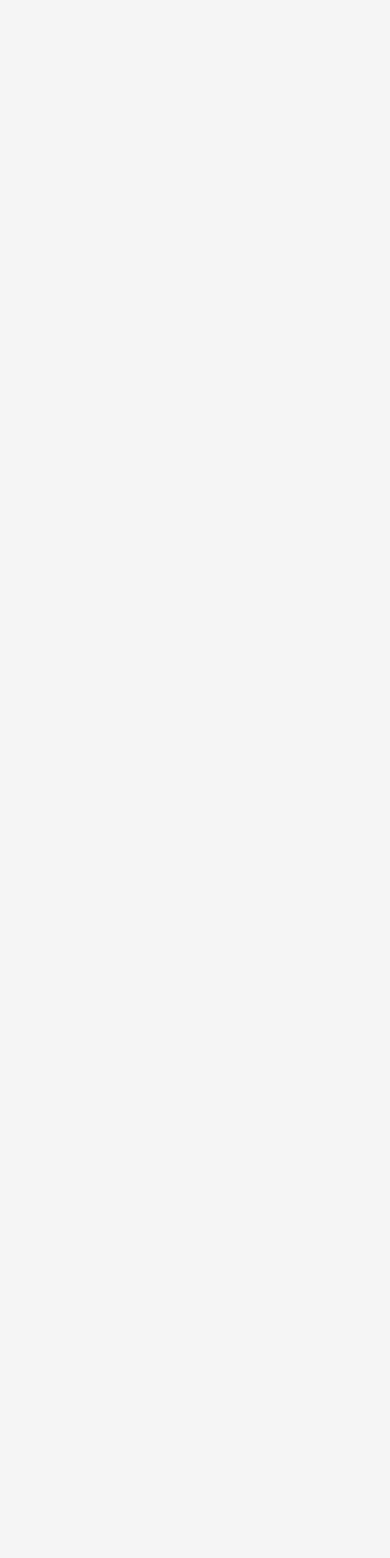
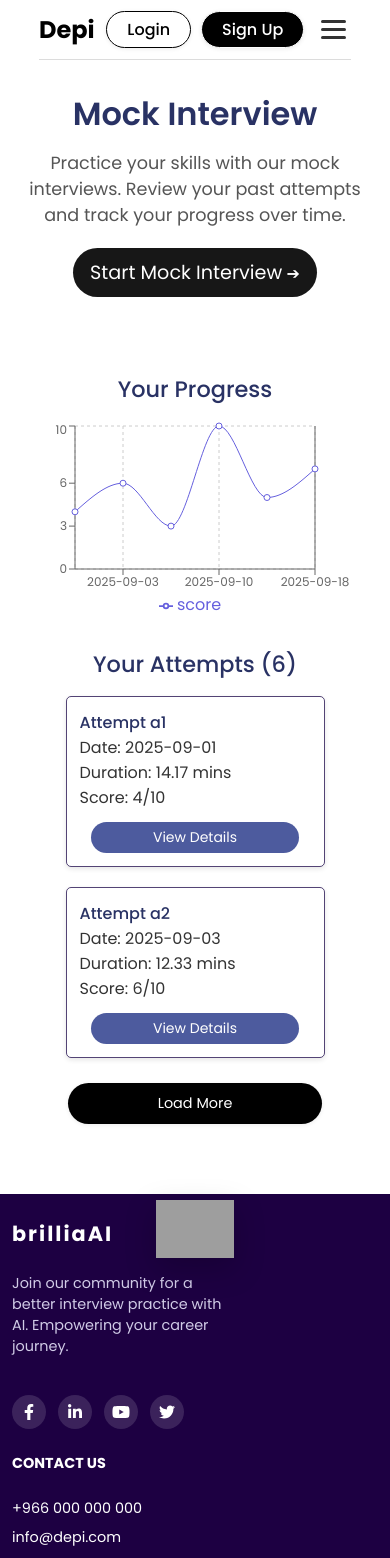
Before and after one commit to mohadmohamed/Depi-Project, a React (Vite) app in the folder Client/react-front-End/: page / in a window 390 px wide. Shown: the top 1558 px of the page. Before the commit the page ends 844 px from the top, so only its background shows below. Built offline with nearby package versions, Linux system fonts and the light colour scheme; grey boxes are pictures that could not be loaded; a small style sheet from the web is missing.

Commit message:
css for mock interview and header

```diff
--- a/Client/react-front-End/src/App.jsx
+++ b/Client/react-front-End/src/App.jsx
@@ -8,7 +8,7 @@ import MockInterview from "./componenets/Mock-Interview/mockInterview";
 function App() {
   return (
     <>
-
+      <MockInterview />
     </>
   );
 }
--- a/Client/react-front-End/src/componenets/Mock-Interview/attemptsCard.jsx
+++ b/Client/react-front-End/src/componenets/Mock-Interview/attemptsCard.jsx
@@ -5,12 +5,13 @@ console.log(props.noOfAttempts)
 return(
 
     <div className="mi-attempt-card">
-
-        <h2 className="attempt-title">{props.title}</h2>
+      <section>
+        <h3 className="attempt-title">Attempt {props.id}</h3>
         <p className="attempt-date">Date: {props.date.split("T")[0]}</p>
         <p className="attempt-duration">Duration: {(props.durationSec/60).toFixed(2)} mins</p>
         <p className="attempt-score">Score: {props.score}/{props.total}</p>
-        <button className="view-details-btn">View Details</button>
+      </section>
+      <button className="view-details-btn">View Details</button>
     </div>
 
 
--- a/Client/react-front-End/src/componenets/Mock-Interview/attemptsGraph.jsx
+++ b/Client/react-front-End/src/componenets/Mock-Interview/attemptsGraph.jsx
@@ -1,5 +1,5 @@
 import { LineChart, Line, XAxis, YAxis, CartesianGrid, Tooltip, Legend, ResponsiveContainer } from 'recharts';
-import React from 'react';
+
 import attemptsFile from '../../data/attempts.json'
 
 export default function AttemptsGraph() {
--- a/Client/react-front-End/src/componenets/Mock-Interview/mockInterview.css
+++ b/Client/react-front-End/src/componenets/Mock-Interview/mockInterview.css
@@ -6,19 +6,18 @@
 /* main container */
 .mi-main {
   display: flex;
-  height: 100vh;
   flex-direction: column;
   align-items: center;
+  background-color: white;
   /* background-image:
     radial-gradient(ellipse at 10% 90%, rgba(255, 153, 153, 0.45) 0%, rgba(246, 143, 155, 0.335) 18%, transparent 45%),
     radial-gradient(ellipse at 90% 90%, rgba(255, 202, 202, 0.45) 0%, rgba(246, 143, 155, 0.335) 18%  , transparent 45%),
     radial-gradient(circle at 50% 10%, rgba(248, 169, 255, 0.213) 0%, rgba(194, 183, 248, 0.357) 28%, transparent 45%),
     linear-gradient(180deg, rgba(248,243,255,1) 0%, rgb(255, 255, 255) 42%, rgb(255, 255, 255) 100%); */
+    padding: 50px 20px;
+    padding-bottom: 120px;
+}
 
-
-
-    padding: 30px 20px;
-}
 .mapped-attempts::-webkit-scrollbar {
   width: 5px;
 }
@@ -68,24 +67,9 @@
 
 /* Attempt Card */
 
-.mi-attempt-card {
-  background-color: #fff;
 
-  border-radius: 10px;
-  padding: 15px 20px;
-  margin: auto;
-  border:1px solid #3c2364;
-  margin-bottom: 15px;
-  width: max-content;
-  max-width: 800px;
-  transition: 0.2s all ease;
- box-shadow:  0px 2px 0px #502d92;
-  margin-right: 15px;
-}
 
-.mi-attempt-card:hover{
-    transform: translateY(-3px);
-}
+
 
 /* .mi-attempt-card:hover {
   box-shadow: 0 4px 10px rgba(102, 37, 186, 0.7);
@@ -94,16 +78,18 @@
 
 /* Start Button */
 .load-more-btn {
+
   all: unset;
   background-color: rgb(0, 0, 0);
   color: #fff;
+  text-align: center;
   padding: 8px 16px;
   border-radius: 100px;
-  font-size: 1rem;
+  font-size: 0.9rem;
   font-family: 'Poppins', sans-serif;
   cursor: pointer;
   transition: 0.2s all ease;
-  margin-top: 10px;
+  box-shadow: 0 1px 4px 0 rgba(0, 0, 0, 0.08);
 }
 
 .load-more-btn:hover {
@@ -133,22 +119,13 @@
   transform: scale(1.01);
 }
 
-/* Attempts section */
-.mi-attempts {
-  width: 100%;
-  max-width: 800px;
-  margin-top: 30px;
-  display: flex;
-}
+
 
 .mi-subtitle {
   font-size: 1.4rem;
   color: var(--mi-color);
   font-weight: 500;
-  margin-bottom: 20px;
 }
-
-
 
 /* No Attempts */
 .no-attempts {
@@ -176,86 +153,166 @@
   padding: 5px 12px;
   border-radius: 100px;
   margin-top: 10px;
-  font-size: 1rem;
+  font-size: 0.875rem;
   font-family: 'Poppins', sans-serif;
   cursor: pointer;
   transition: 0.2s all ease;
+  margin: auto;
+  margin-top: 12px;
+
 }
+
 .view-details-btn:hover{
     background-color: #2e3f93;
     transform: scale(1.02);
 }
 
-.mapped-attempts {
-flex:1;
-text-align: center;
-max-height: 450px;
-overflow-y: auto;
-overflow-x: hidden;
-box-sizing: border-box;
+.mi-attempts{
+  margin-top:30px ;
+  display: flex;
+  gap:40px;
+  width: 80%;
+  margin-bottom: 30px;
+}
+
+ .prog-sect{
+  flex:1;
+  height: 350px;
+  display: flex;
+  flex-direction: column;
+  gap: 15px;
+}
+  .prog-sect h2{
+      /* text-align: center; */
+      text-align: center;
+  }
+
+.prog-sect #mi-graph tspan{
+    font-size: 12px;
+}
+
+.details-attempts{
+  flex:1;
+  display: flex;
+  flex-direction:column;
+  gap:15px;
+}
+
+.mapped-attempts{
+  display: flex;
+  justify-content:flex-start;
+  flex-wrap: wrap;
+  gap: 16px;
+}
+
+.mi-attempt-card{
+  border-radius: 5px;
+  padding: 13px;
+  box-shadow: 0 2px 5px rgba(0, 0, 0, 0.1);
+  width: 220px;
+  transition: 0.2s all ease;
+  border: 1px solid #180446bd;
+  transition: all 0.2s ease;
+}
+.mi-attempt-card button{
+  width: 80%;
+  text-align: center;
+}
+  #mi-graph {
+    height: 100%;
+    width: 100%;
+  }
+.mi-attempt-card{
+  display: flex;
+  flex-direction: column;
+  justify-content: space-between;
+  align-items: flex-start;
 
 }
+.mi-attempt-card h3{
+  color: var(--mi-color);
+  font-weight: 500;
+  font-size: 1rem;
+}
 
+.mi-attempt-card:hover{
+  box-shadow: 0 4px 10px rgba(25, 31, 65, 0.2);
+  transform: scale(1.02);
+  background-color: #f7f6ff;
+}
 
-
-#mi-graph{
-    flex: 2.5;
-    transition: 0.2s all ease;
-    height: 370px;
-    margin-left: 20px;
-
-}
 /* #mi-graph:hover{
     transform: scale(1.01);
 } */
 
 /* Responsive */
-@media (max-width: 768px) {
-  .mi-main {
-    padding: 20px;
+@media (max-width: 1024px) {
+  .mi-attempts {
+    flex-direction: column;
+    width: 100%;
+    gap:60px;
+  }
+  .prog-sect{
+    height: 300px;
+    width: 80%;
+    flex: none;
+    margin: auto;
+    order:-1;
+  }
+  #mi-graph {
+    height: 100%;
+    width: 100%;
+  }
+  .details-attempts {
+    width: 100%;
+    justify-content: center;
+    align-items: center;
+  }
+  .mapped-attempts {
+    justify-content: center;
+  }
+}
+
+@media (max-width:730px) {
+  .mapped-attempts {
+    gap: 12px;
+  }
+  .mi-attempts{
+    margin-top: 0px;
+    gap:25px;
+  }
+}
+@media (max-width: 500px) {
+  .load-more-btn{
+    width: 60%;
+    font-size: 0.9rem;
+    margin-top: 10px;
+    padding-top: 10px;
+    padding-bottom: 10px;
   }
 
-  .mi-header {
-    font-size: 1.7rem;
+  .mi-attempt-card {
+    width: 70%;
+  }
+   .mapped-attempts {
+    gap: 20px;
   }
 
-  .mi-start-btn {
-    font-size: 1rem;
-    padding: 10px 16px;
+
+  .prog-sect {
+    order: -1;
+    margin-top: 30px;
+    width: 100%;
+    height: 250px;
   }
 
-  .mi-subtitle {
-    font-size: 1.2rem;
+    #mi-graph {
+    height: 250px;
   }
-}
-@media (max-width: 600px){
-  .mi-attempts {
-    flex-direction: column;
-    align-items: center;
+  .mi-main {
+    padding: 30px 10px;
+    padding-bottom: 40px;
   }
-    #mi-graph{
-        margin-top: 30px;
-        margin-left: 0;
-        width: 100%;
-        max-height:auto;
-        flex: none;
-    }
-    .mapped-attempts
-    {
-    max-height: 100%;
-    }
-    .mi-attempt-card{
-        margin-right: 0;
 
-    }
 
 }
-@media (max-width:450px){
-
-    #mi-graph{
-        margin-top: 30px;
-        width: 100%;
-        max-height:250px;
-        flex: none;
-    }
-}
--- a/Client/react-front-End/src/componenets/Mock-Interview/mockInterview.jsx
+++ b/Client/react-front-End/src/componenets/Mock-Interview/mockInterview.jsx
@@ -1,14 +1,33 @@
 import React from 'react'
 import './mockInterview.css'
+import Header from '../resume/Header'
+import Footer from '../resume/Footer'
 import attemptsFile from '../../data/attempts.json'
 import AttemptsCard from './attemptsCard'
 import AttemptsGraph from './attemptsGraph'
 
 export default function MockInterview() {
-    const [end, setEnd] = React.useState(2);
     const noOfAttempts = attemptsFile.attempts.length;
+    const [end, setEnd] = React.useState(noOfAttempts);
+    const [showBtn, setShowBtn] = React.useState(false);
+    const[isArrayEnded,setIsArrayEnded] = React.useState(false);
 
-    const mappedAttempts = attemptsFile.attempts.slice(0,end).map(
+    console.log(end)
+
+    React.useEffect(() => {
+        if (end >= noOfAttempts) {
+            setShowBtn(false);
+            setIsArrayEnded(true);
+        }}),[end];
+
+
+    if(window.innerWidth <= 500 && end > 2 && !showBtn && !isArrayEnded){
+      setEnd(2)
+      setShowBtn(true)
+    }
+
+
+    const mappedAttempts = attemptsFile.attempts.slice(0, end).map(
         (attempt) => <AttemptsCard
             key={attempt.id}
             {...attempt}
@@ -18,27 +37,33 @@ export default function MockInterview() {
 
     return (
         <>
+            <Header isLoggedIn={false} />
             <main className='mi-main'>
                 <div className='mock-interview'>
                     <h1 className='mi-header'>Mock Interview</h1>
                     <p className='mi-text'>Practice your skills with our mock interviews. Review your past attempts and track your progress over time.</p>
-                    <button  className='mi-start-btn'>Start Mock Interview</button>
+                    <button className='mi-start-btn'>Start Mock Interview</button>
                 </div>
                 {noOfAttempts > 0 ? <section className='mi-attempts'>
-                    <div className='mapped-attempts'>
+                    <div className='details-attempts'>
                         <h2 className='mi-subtitle'>Your Attempts ({noOfAttempts})</h2>
-                        {mappedAttempts}
+                        <div className='mapped-attempts'>{mappedAttempts}</div>
+                        {showBtn && (
+                            <>
 
-                        {end < noOfAttempts && (
                             <button
                                 className="load-more-btn"
                                 onClick={() => setEnd(prev => prev + 2)}
                             >
                                 Load More
-                            </button>
+                            </button></>
                         )}
+
                     </div>
-                    <AttemptsGraph />
+                    <section className='prog-sect'>
+                        <h2 className='mi-subtitle'>Your Progress</h2>
+                        <AttemptsGraph />
+                        </section>
                 </section> : null}
 
 
@@ -50,6 +75,7 @@ export default function MockInterview() {
 
 
             </main>
+            <Footer />
         </>
     )
 }
--- a/Client/react-front-End/src/componenets/Questions/QuestionCard.jsx
+++ b/Client/react-front-End/src/componenets/Questions/QuestionCard.jsx
@@ -30,6 +30,7 @@ export default function QuestionCard(prop) {
                         className={`
                         choice
                         ${prop.submitted ? "choice-as" : "choice-bs"}
+                        ${prop.submitted && choice === selectedChoice && choice === prop.correct ? "correct" : ""}
                         ${!prop.submitted && choice === selectedChoice ? "choice-selected" : ""}
                         ${prop.submitted && choice === selectedChoice && choice !== prop.correct ? "wrong" : ""}
                         ${prop.submitted && choice === prop.correct && choice !== selectedChoice ? "correct-not-chosen" : ""}
--- a/Client/react-front-End/src/componenets/resume/Header.css
+++ b/Client/react-front-End/src/componenets/resume/Header.css
@@ -219,7 +219,7 @@ header ul .buttons button.signup:hover {
     align-items: center;
     max-height: 0;
     overflow: hidden;
-    transition: max-height 0.3s ease;
+    transition: all 0.3s ease;
     margin-top: 0;
   }
 
--- a/Client/react-front-End/src/componenets/resume/resumeAnalysis.css
+++ b/Client/react-front-End/src/componenets/resume/resumeAnalysis.css
@@ -6,12 +6,11 @@ header ul
     justify-content: space-around;
     font-family: 'Poppins', sans-serif;
     border-bottom: 1px solid #2a2a2a2a;
-    padding-bottom: 19px;
-    padding-top: 10px;
     width: 80%;
-    justify-content: space-around;
+    margin: auto;
+    justify-content: space-between;
     align-items: center;
-    margin-left: 11%;
+
 }
 header ul .logo
 {
@@ -25,7 +24,7 @@ header ul .links
 {
       display: flex;
       flex-direction: row;
-      justify-content: space-around;
+      justify-content:space-between;
 }
 header ul .links a
 {
@@ -42,22 +41,21 @@ header ul .links li
 {
     margin: 0 14px;
 }
-header ul .buttons
-{
 
-}
 header ul .buttons button {
     background-color: black;
     color: white;
     border: none;
-    padding: 10px 20px;
-    border-radius: 15px;
+    border-radius: 10000px;
     cursor: pointer;
-    margin-left: 20px;
-    font-size: 16px;
+    padding: 0;
+    font-size: 1rem !important;
+    padding: 5px 20px;
     transition: transform 0.2s cubic-bezier(.4,2,.6,1), box-shadow 0.2s, background 0.2s, color 0.2s;
     box-shadow: 0 1px 4px 0 rgba(0,0,0,0.08);
     outline: none;
+    ;
+    font-family: 'Poppins', sans-serif;
 }
 header ul .buttons button:hover {
     transform: scale(1.08);
@@ -70,11 +68,12 @@ header ul .buttons button:active {
     box-shadow: 0 1px 4px 0 rgba(0,0,0,0.12);
 }
 header ul .buttons button.login
-{
+{     padding: 5px 20px !important;
     background: white;
     color: black;
     font-size: 16px;
     border: 1px solid;
+    margin: 0;
 }
 header ul .buttons button.signup
 {
@@ -82,7 +81,8 @@ header ul .buttons button.signup
     color: white;
     font-size: 16px;
     border: 1px solid;
-    border-radius: 15px;
+    margin-left: 10px;
+
 }
 @keyframes fontWeight {
     0% {
--- a/Client/react-front-End/src/data/attempts.json
+++ b/Client/react-front-End/src/data/attempts.json
@@ -60,5 +60,6 @@
       "timeSec": 480,
       "durationSec": 720
     }
+
   ]
 }
```
Also changed, not shown: 1 other file (tests, documents, lock files or other folders).
